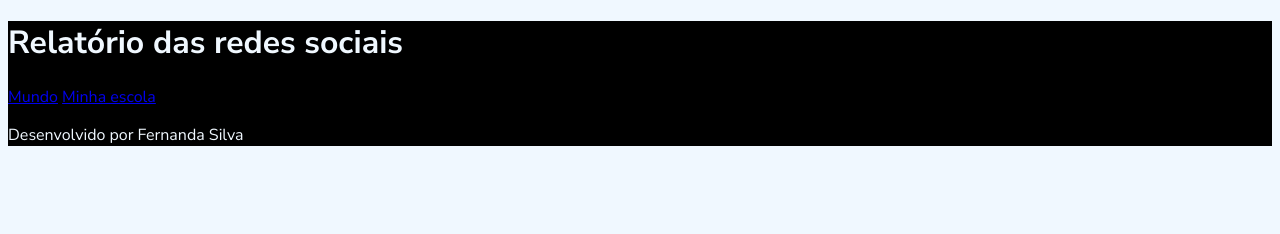
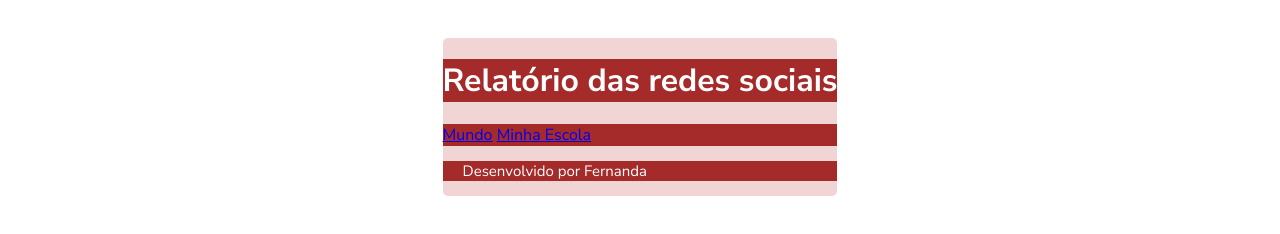
Before and after one commit to nandafernandes/3tri, a plain HTML site: page index.html in a window 1280 px wide. Drawn offline with Linux system fonts and the light colour scheme.

Commit message:
Add files via upload

```diff
--- a/index.html
+++ b/index.html
@@ -2,10 +2,9 @@
 <html lang="pt-br">
 <head>
     <meta charset="UTF-8">
-    <meta http-equiv="X-UA-Compatible" content="IE=edge">
     <meta name="viewport" content="width=device-width, initial-scale=1.0">
     <link rel="stylesheet" href="style.css">
-    <title>REDES SOCIAIS</title>
+    <title>REDES SOCIAIS FERNANDA</title>
 </head>
 <body>
     <header>
@@ -13,10 +12,10 @@
     </header>
     <main>
         <a href="#">Mundo</a>
-        <a href="#">Minha escola</a>
+        <a href="#">Minha Escola</a>
     </main>
     <footer>
-        <p>Desenvolvido por Fernanda Silva</p>
+        <p>Desenvolvido por Fernanda</p>
     </footer>
 </body>
 
--- a/style.css
+++ b/style.css
@@ -1,10 +1,29 @@
 
 @import url('https://fonts.googleapis.com/css2?family=Nunito+Sans:ital,opsz,wght@0,6..12,200..1000;1,6..12,200..1000&display=swap');
+
 html{
-    background-color: aliceblue;
+    background-color: white;
     font-family: "Nunito Sans";
+    display: flex;
+    justify-content: center;
+    height: auto;
+    padding: 30px;
 }
 body{
-background-color: black;
-color: aliceblue;
+    background-color: rgb(241, 213, 213);
+    color: white;
+    border-radius: 5px;
+
 }
+header, main{
+    background-color: brown;
+}
+footer{
+    background-color: brown;
+    padding: 0 20px 0 20px;
+    font-size: 15px;
+    color: white;
+}
+a:hover{
+    font-size: 14px;
+}
```
